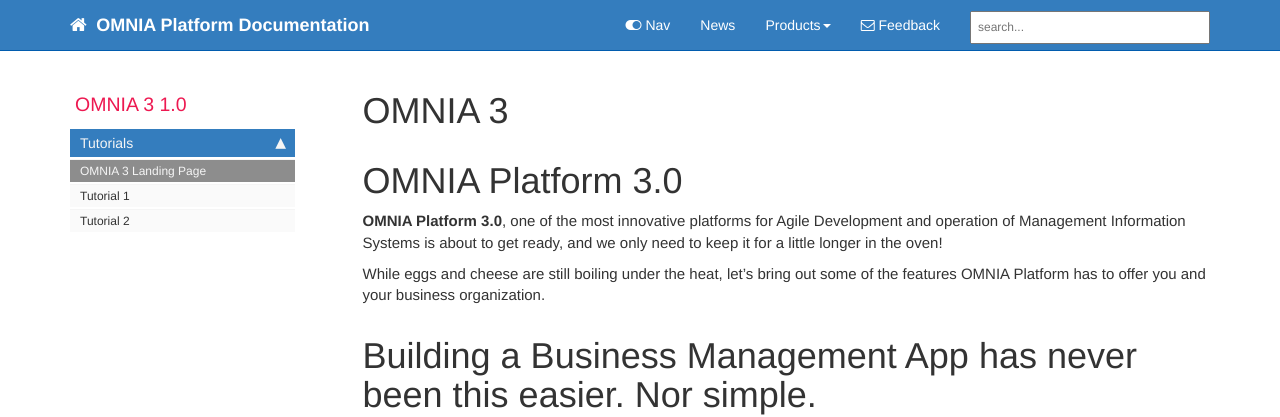
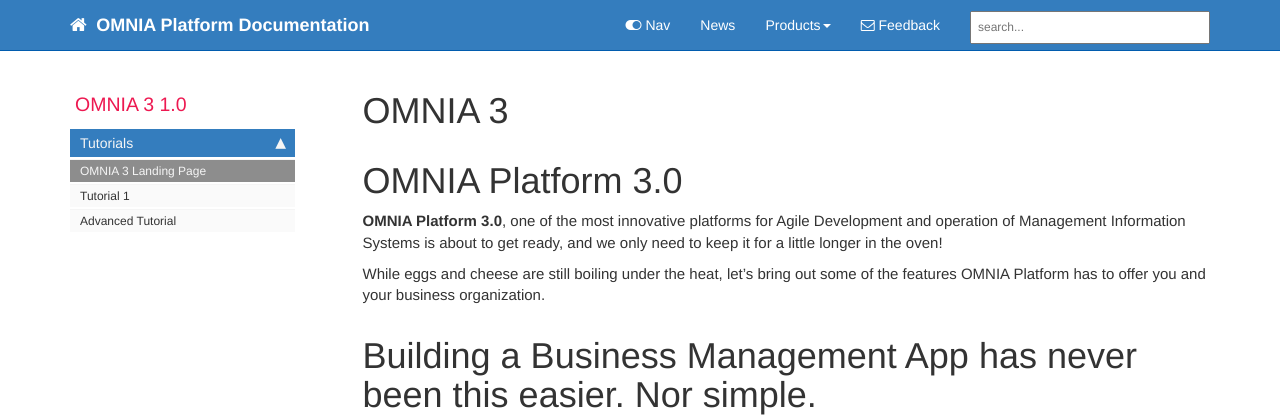
Before and after one commit to daniel8lopes/omnia3, a Jekyll site: the page built from docs/pages/omnia3/omnia3_landing_page.html, in a window 1280 px wide. Shown: the top 417 px of the page. Built offline with Jekyll 4.4.1, drawn with Linux system fonts in a browser that asks for light colours; nearby versions of some CDN libraries; comment, search, counter and statistics services are not loaded.

Commit message:
Update omnia3_sidebar.yml

```diff
--- a/docs/_data/sidebars/omnia3_sidebar.yml
+++ b/docs/_data/sidebars/omnia3_sidebar.yml
@@ -31,6 +31,6 @@ entries:
       url: /omnia3_tutorial1.html
       output: web, pdf
 
-    - title: Tutorial 2
+    - title: Advanced Tutorial
       url: /omnia3_tutorial2.html
       output: web, pdf
```
